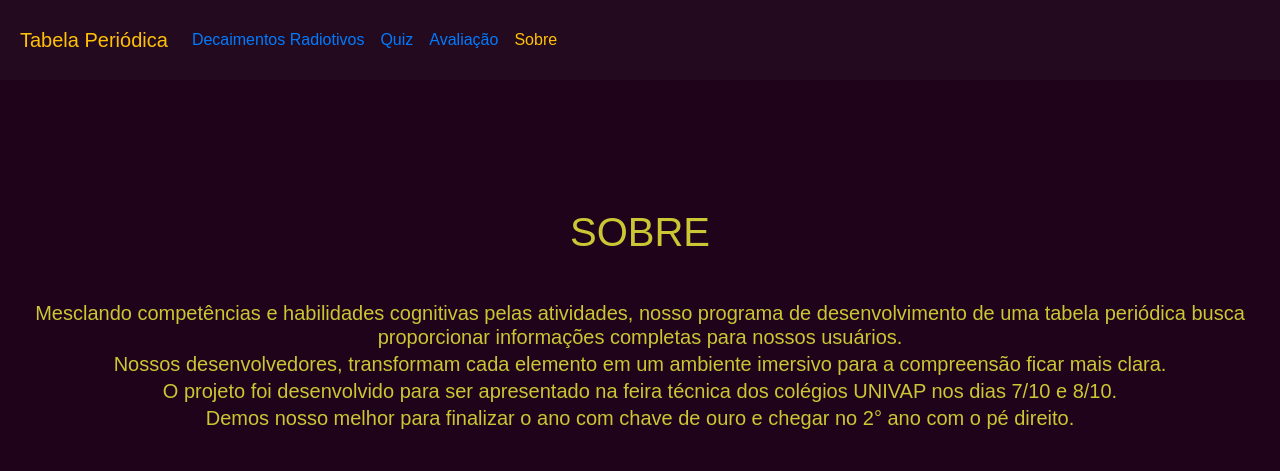
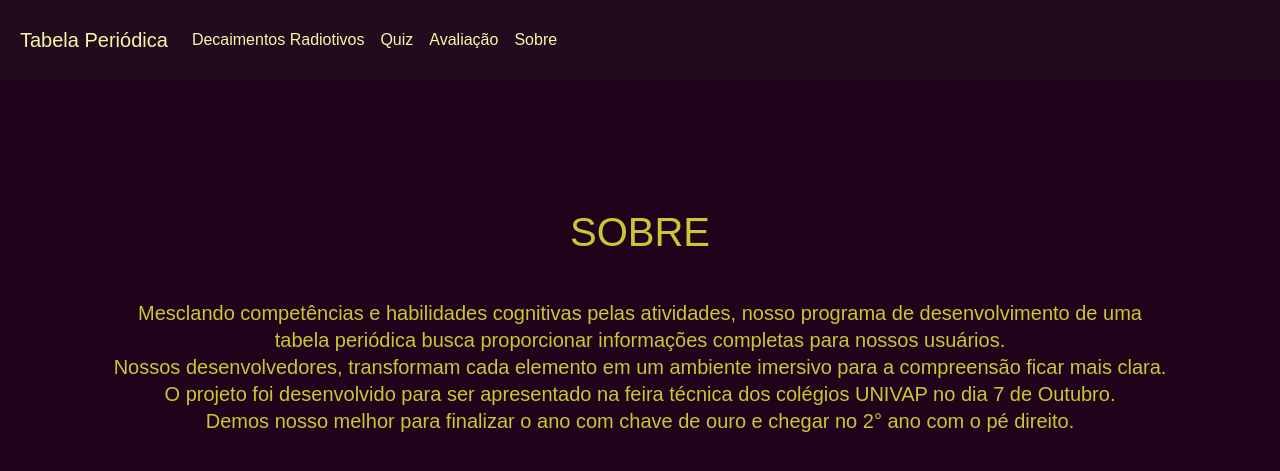
Before and after one commit to infRafael/tabela-periodica, a PHP site: page /sobre.html in a window 1280 px wide. Shown: the top 471 px of the page. Run offline with PHP 8.4, Linux system fonts and the light colour scheme.

Commit message:
Add files via upload

```diff
--- a/quiz.html
+++ b/quiz.html
@@ -53,10 +53,10 @@
                 font-size: 24px;
             }
             .mudar_cor{
-              color:#cbc634;
+              color: #f3f9a6;
             }
             .mudar_cor:hover{
-              color: #f3f9a6;
+              color:#cbc634;
             }
         </style>
     </head>
--- a/sobre.html
+++ b/sobre.html
@@ -26,36 +26,42 @@
             h5{
                 margin: 3px;
             }
-
+            .mudar_cor{
+              color: #f3f9a6;
+            }
+            .mudar_cor:hover{
+              color:#cbc634;
+            }
         </style>
     </head>
     <body>
       <nav class="navbar navbar-expand-lg">
-        <a class="navbar-brand text-warning" href="index.html">Tabela Periódica</a>
+        <a class="navbar-brand mudar_cor" href="index.html">Tabela Periódica</a>
         <button class="navbar-toggler" type="button" data-toggle="collapse" data-target="#navbarNav" aria-controls="navbarNav" aria-expanded="false" aria-label="Toggle navigation">
           <span class="navbar-toggler-icon"></span>
         </button>
         <div class="collapse navbar-collapse" id="navbarNav">
           <ul class="navbar-nav">
             <li class="nav-item">
-              <a class="nav-link" href="radiacao.html">Decaimentos Radiotivos</a>
+              <a class="nav-link  mudar_cor" href="radiacao.html">Decaimentos Radiotivos</a>
           </li>
           <li class="nav-item">
-              <a class="nav-link" href="quiz.html">Quiz</a>
+              <a class="nav-link mudar_cor" href="quiz.html">Quiz</a>
           </li>
             <li class="nav-item">
-              <a class="nav-link" href="avaliacao.html">Avaliação</a>
+              <a class="nav-link mudar_cor" href="avaliacao.html">Avaliação</a>
             </li>
             <li class="nav-item">
-              <a class="nav-link text-warning" href="sobre.html">Sobre</a>
+              <a class="nav-link mudar_cor" href="sobre.html">Sobre</a>
             </li>
           </ul>
         </div>
         </nav>
           <h1>SOBRE</h1>
-          <h5>Mesclando competências e habilidades cognitivas pelas atividades, nosso programa de desenvolvimento de uma tabela periódica busca proporcionar informações completas para nossos usuários.</h5>
+          <h5>Mesclando competências e habilidades cognitivas pelas atividades, nosso programa de desenvolvimento de uma</h5>
+          <h5> tabela periódica busca proporcionar informações completas para nossos usuários.           </h5>
           <h5>Nossos desenvolvedores, transformam cada elemento em um ambiente imersivo para a compreensão ficar mais clara.</h5>
-          <h5>O projeto foi desenvolvido para ser apresentado na feira técnica dos colégios UNIVAP nos dias 7/10 e 8/10.</h5>
+          <h5>O projeto foi desenvolvido para ser apresentado na feira técnica dos colégios UNIVAP no dia 7 de Outubro.</h5>
           <h5>Demos nosso melhor para finalizar o ano com chave de ouro e chegar no 2° ano com o pé direito.</h5>
     </body>
   </html>
```
Also changed, not shown: avaliacao.html (+11 -5 lines), index.html (+5 -5 lines), radiacao.html (+11 -5 lines), style.css (+7 -0 lines).
